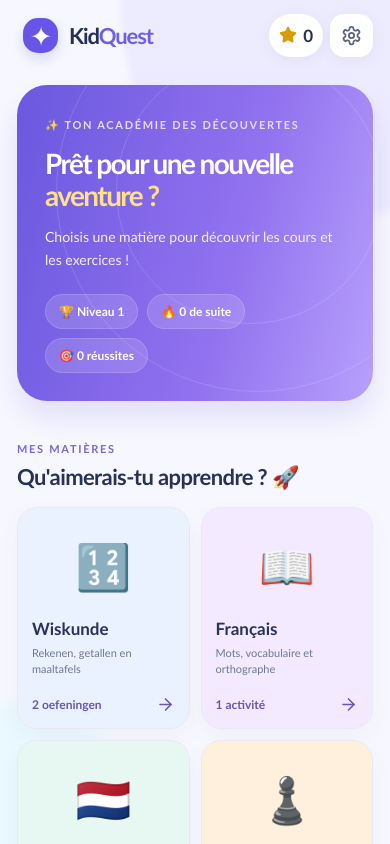
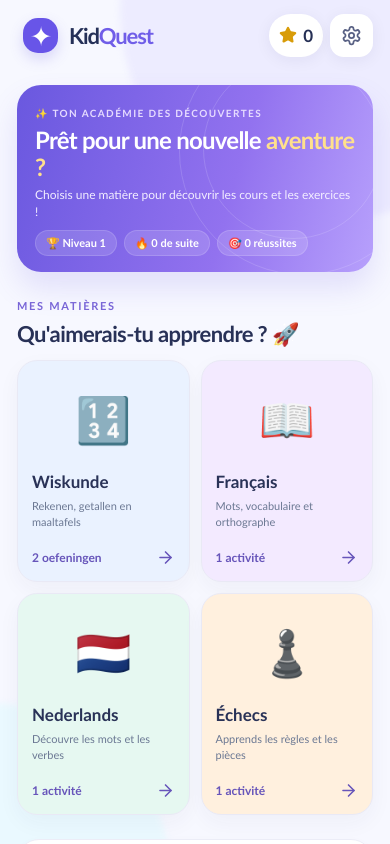
Before and after one commit to simplifyforme/kidquest, a React (Vite) app: page / in a window 390 px wide. Shown: the top 844 px of the page. Built offline with nearby package versions, Linux system fonts and the light colour scheme.

Commit message:
fix(ui): halve welcome hero height and compact responsive quiz for 1366x768 laptops

```diff
--- a/src/styles.css
+++ b/src/styles.css
@@ -146,3 +146,142 @@
 .history-table td{padding:12px 9px;border-bottom:1px solid #eeedf8}
 .history-table tr:last-child td{border-bottom:0}
 @media(max-width:590px){.history-entry>summary{padding:12px;gap:8px}.history-title>b{font-size:12px}.history-title>small{font-size:10px}.history-detail{padding:12px}.history-stats{gap:6px}}
+
+
+/* KidQuest 0.6.1 — compact hero and readable 13-inch laptop quiz layout.
+   Avoid clipping: long questions and multilingual labels must wrap naturally. */
+.welcome{
+  min-height:168px;
+  padding:19px 38px;
+  border-radius:24px;
+}
+.welcome-copy{max-width:min(710px,78%)}
+.welcome .eyebrow{font-size:10px;letter-spacing:1.4px}
+.welcome h1{
+  font-size:clamp(25px,2.45vw,34px);
+  line-height:1.12;
+  letter-spacing:-.75px;
+  margin:7px 0 6px;
+}
+.welcome p{
+  font-size:13px;
+  line-height:1.4;
+  max-width:600px;
+  margin-bottom:0;
+}
+.hero-chips{margin-top:10px;gap:7px}
+.hero-chips span{padding:5px 10px;font-size:11px}
+.hero-illustration{min-width:145px;height:108px}
+.hero-mascot{font-size:74px}
+.hero-orbit{font-size:20px}
+.orbit1{left:4px;top:0}
+.orbit2{right:0;top:8px}
+.orbit3{right:17px;bottom:5px}
+.hero-ground{width:96px;height:9px;bottom:0}
+.welcome:before{width:245px;height:245px;right:-53px;top:-57px}
+.welcome:after{width:178px;height:178px;right:-10px;top:-26px}
+.recent-section{margin-top:17px;gap:9px}
+.recent-card{padding:12px 17px}
+.section-head{margin-top:22px;margin-bottom:13px}
+
+/* Keep the whole exercise more readable without shrinking the main text too far. */
+.quiz-navigation{margin:0 0 10px;min-height:34px}
+.quiz-progress-line{margin-bottom:12px}
+.quiz-panel{padding:20px 29px 25px;max-width:790px}
+.question-emoji{font-size:48px;margin:6px auto 7px;line-height:1.2}
+.quiz-panel h1{
+  font-size:clamp(21px,2.3vw,29px);
+  line-height:1.24;
+  margin:0 auto 9px;
+  overflow-wrap:anywhere;
+}
+.mode-content{margin-top:12px}
+.mode-heading{margin-bottom:10px}
+.mode-chip{padding:7px 12px}
+.question-instruction{margin:10px 0;font-size:12px;line-height:1.4}
+.answer-grid{gap:10px}
+.answer{min-height:61px;padding:9px 12px;gap:10px;line-height:1.35;overflow-wrap:anywhere}
+.answer-letter{flex-basis:29px;height:29px}
+.pair-challenge,.memory-challenge,.token-challenge,.number-challenge{gap:9px}
+.pairs-columns{gap:12px;min-width:0}
+.pair-column{gap:8px;min-width:0}
+.pair-tile{
+  min-height:60px;
+  padding:10px 11px;
+  line-height:1.35;
+  overflow-wrap:anywhere;
+}
+.memory-board{gap:9px}
+.memory-tile{min-height:83px;padding:9px;line-height:1.3}
+.memory-visible{font-size:12px}
+.assembled-answer{min-height:52px;padding:9px}
+.letter-tile{min-width:44px;min-height:44px;padding:9px 11px}
+.judgement{padding:14px}
+.judgement-text{margin-bottom:10px;font-size:17px}
+.duel-option{min-height:105px;padding:12px}
+.input-challenge{gap:10px}
+.input-challenge input{padding:11px 14px;font-size:19px}
+.missing-word{padding:12px;font-size:27px}
+.chosen-number{font-size:46px}
+.feedback{margin-top:11px;padding:11px 13px;gap:11px}
+.feedback-icon{font-size:27px}
+.next-btn{margin-top:11px}
+
+/* Laptop heights are the limiting factor on 13-inch 1366x768 Windows displays.
+   These rules also apply when display scaling reduces the CSS viewport. */
+@media (max-height:850px) and (min-width:591px){
+  .topbar{height:67px}
+  .content{padding-top:10px}
+  .quiz-navigation{min-height:30px;margin-bottom:7px}
+  .quiz-progress-line{margin-bottom:9px}
+  .quiz-panel{padding:16px 26px 18px;border-radius:22px}
+  .question-emoji{font-size:38px;margin:3px auto 5px}
+  .quiz-panel h1{font-size:clamp(20px,2.1vw,27px);margin-bottom:7px}
+  .mode-content{margin-top:8px}
+  .mode-heading{margin-bottom:8px}
+  .mode-chip{padding:6px 11px}
+  .question-instruction{margin:6px 0}
+  .answer{min-height:53px;padding:8px 10px}
+  .pair-tile{min-height:54px;padding:8px 10px}
+  .pair-column{gap:7px}
+  .memory-tile{min-height:72px}
+  .feedback{margin-top:9px;padding:9px 12px}
+  .next-btn{margin-top:9px;padding:11px 17px}
+}
+
+/* Smaller browser widths: retain legible two-column pairs, avoid overlap. */
+@media (max-width:1050px){
+  .welcome{padding:18px 26px}
+  .welcome h1{font-size:clamp(24px,3vw,30px)}
+  .hero-illustration{min-width:118px}
+  .quiz-panel{max-width:100%}
+  .mode-help{font-size:11px}
+}
+@media (max-width:700px){
+  .welcome{min-height:0;padding:18px 21px}
+  .welcome-copy{max-width:100%}
+  .welcome h1{font-size:26px}
+  .welcome p{font-size:12px}
+  .hero-illustration{display:none}
+  .quiz-panel{padding:16px 15px}
+  .quiz-panel h1{font-size:22px}
+  .mode-heading{flex-wrap:wrap}
+  .mode-help{display:none}
+  .pair-tile{padding:9px 7px;min-height:65px;font-size:12px}
+  .memory-tile{min-height:70px}
+  .answer-grid{grid-template-columns:1fr 1fr}
+}
+@media (max-width:590px){
+  .answer-grid{grid-template-columns:1fr}
+  .welcome{padding:16px 18px}
+  .welcome h1{font-size:24px}
+  .quiz-panel{padding:15px 13px}
+  .question-emoji{font-size:40px}
+  .pairs-columns{gap:7px}
+  .pair-tile{font-size:11px;min-height:69px}
+  .memory-board{gap:6px}
+  .memory-tile{padding:7px;min-height:68px}
+}
+@media (prefers-reduced-motion:reduce){
+  .hero-mascot{animation:none}
+}
```
